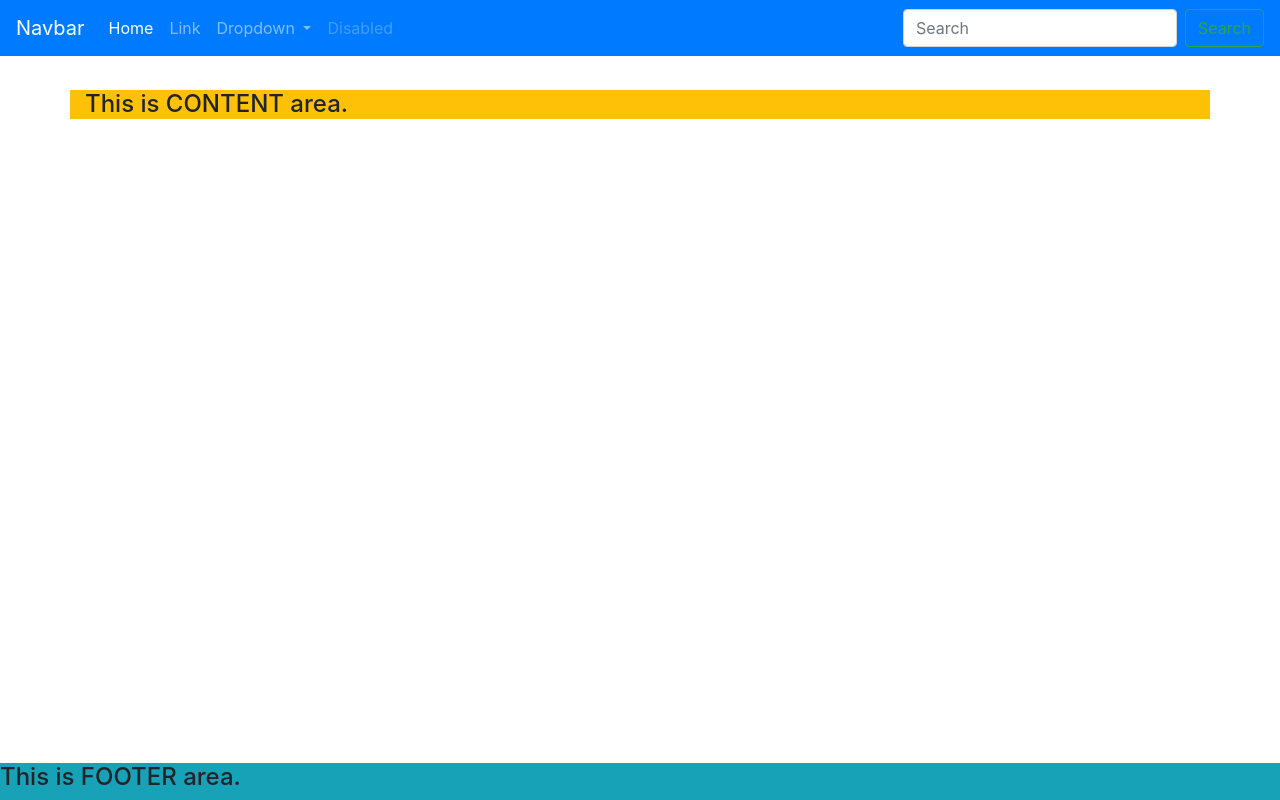
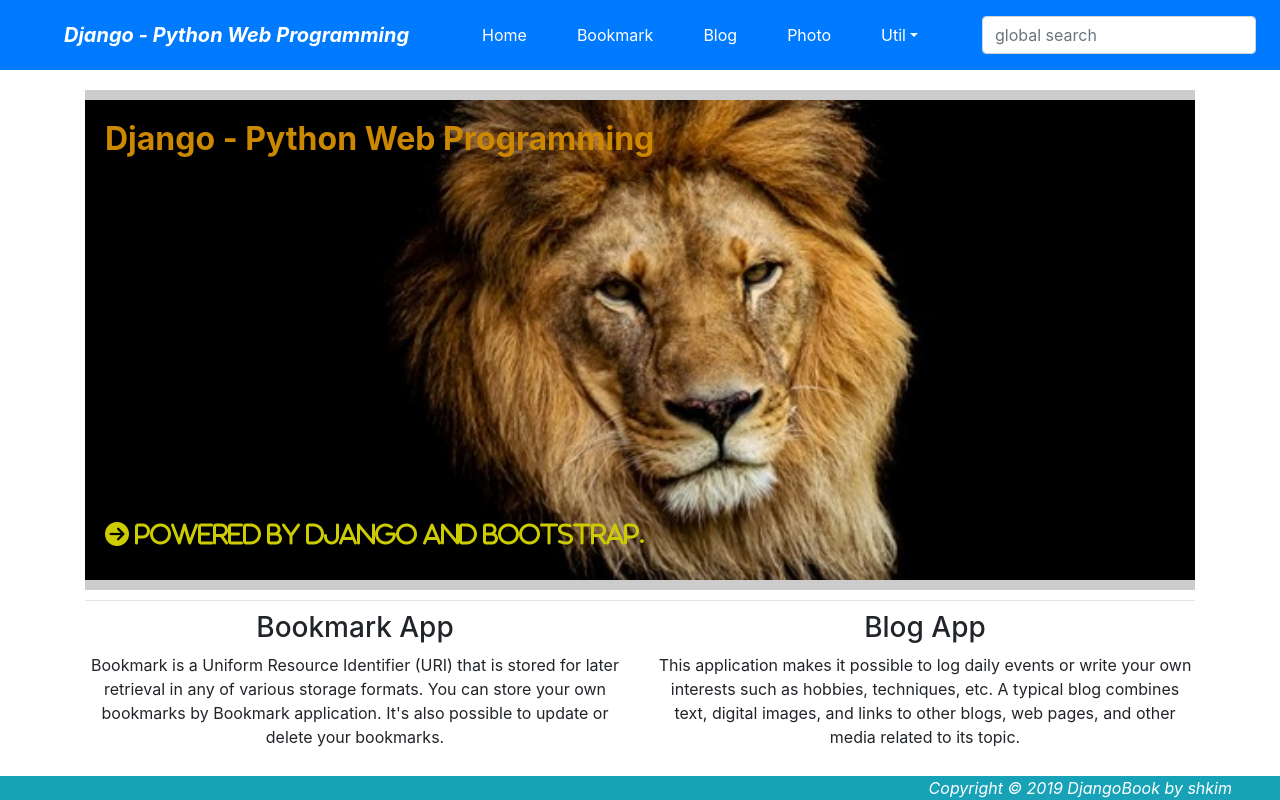
Before and after one commit to ekzm8523/Django, a Django app: page / in a window 1280 px wide. Run offline with Django 3.2, Linux system fonts and the light colour scheme; some libraries are stand-ins or nearby versions.

Commit message:
added main page

```diff
--- a/bookmark/models.py
+++ b/bookmark/models.py
@@ -6,4 +6,4 @@ class Bookmark(models.Model):
     url = models.URLField('URL', unique=True)
 
     def __str__(self):
-        return f"{self.title} and {self.url}"
+        return self.title
--- a/bookmark/templates/bookmark/bookmark_list.html
+++ b/bookmark/templates/bookmark/bookmark_list.html
@@ -10,7 +10,7 @@
 
     <ul>
         {% for bookmark in object_list %}
-            <li><a href="{% url 'detail' bookmark.id %}">{{ bookmark }}</a></li>
+            <li><a href="{% url 'bookmark:detail' bookmark.id %}">{{ bookmark }}</a></li>
         {% endfor %}
     </ul>
 </div>
--- a/bookmark/urls.py
+++ b/bookmark/urls.py
@@ -1,8 +1,8 @@
 from django.urls import path
 from bookmark.views import BookmarkLV, BookmarkDV
 
-# app_name = 'bookmark'
+app_name = 'bookmark'
 urlpatterns = [
     path('', BookmarkLV.as_view(), name='index'),
-    path('<int:pk>', BookmarkDV.as_view(), name='detail'),
+    path('<int:pk>/', BookmarkDV.as_view(), name='detail'),
 ]
--- a/mysite/settings.py
+++ b/mysite/settings.py
@@ -58,7 +58,7 @@ ROOT_URLCONF = 'mysite.urls'
 TEMPLATES = [
     {
         'BACKEND': 'django.template.backends.django.DjangoTemplates',
-        'DIRS': [os.path.join(BASE_DIR, 'templates')],     # 보통 이것만 변경 하는데 DIRS는 프로젝트 템플릿 파일이 위치할 디렉터리를 지정한다.
+        'DIRS': [os.path.join(BASE_DIR, 'templates'), os.path.join(BASE_DIR, 'bookmark/templates'), os.path.join(BASE_DIR, 'blog/templates')],     # 보통 이것만 변경 하는데 DIRS는 프로젝트 템플릿 파일이 위치할 디렉터리를 지정한다.
         'APP_DIRS': True,
         'OPTIONS': {
             'context_processors': [
@@ -124,7 +124,9 @@ USE_TZ = False
 # https://docs.djangoproject.com/en/3.2/howto/static-files/
 
 STATIC_URL = '/static/'
-
+STATICFILES_DIRS = [
+    os.path.join(BASE_DIR, "static")
+]
 # Default primary key field type
 # https://docs.djangoproject.com/en/3.2/ref/settings/#default-auto-field
 
--- a/mysite/urls.py
+++ b/mysite/urls.py
@@ -22,6 +22,7 @@ urlpatterns = [
     path('', HomeView.as_view(), name='home'),
     path('admin/', admin.site.urls),
     path('bookmark/', include('bookmark.urls')),
+    # path('bookmark/<int:pk>/', include('bookmark.urls')),
     path('blog/', include('blog.urls')),
 
     # class-based views
--- /dev/null
+++ b/templates/base.html
@@ -0,0 +1,57 @@
+<!DOCTYPE html>
+<html lang="ko">
+<head>
+    <meta charset="UTF-8">
+    <meta http-equiv="X-UA-Compatible" content="IE=edge">
+    <meta name="viewport" content="width=device-width, initial-scale=1">
+    <title>{% block title %}Django Web Programming{% endblock %}</title>
+    <link rel="stylesheet" href="https://stackpath.bootstrapcdn.com/bootstrap/4.3.1/css/bootstrap.min.css">
+    {% block extra-style %}{% endblock %}
+</head>
+
+<body style="padding-top:90px;">
+
+<nav class="navbar navbar-expand-lg navbar-dark bg-primary fixed-top">
+    <span class="navbar-brand mx-5 mb-0 font-weight-bold font-italic">Django - Python Web Programming</span>
+    <button class="navbar-toggler" type="button" data-toggle="collapse" data-target="#navbarSupportedContent">
+        <span class="navbar-toggler-icon"></span>
+    </button>
+
+  <div class="collapse navbar-collapse" id="navbarSupportedContent">
+      <ul class="navbar-nav mr-auto">
+          <li class="nav-item mx-1 btn btn-primary">
+              <a class="nav-link text-white" href="{% url 'home' %}">Home</a></li>
+          <li class="nav-item mx-1 btn btn-primary">
+              <a class="nav-link text-white" href="{% url 'bookmark:index' %}">Bookmark</a></li>
+          <li class="nav-item mx-1 btn btn-primary">
+              <a class="nav-link text-white" href="{% url 'blog:index' %}">Blog</a></li>
+          <li class="nav-item mx-1 btn btn-primary">
+              <a class="nav-link text-white" href="">Photo</a></li>
+
+          <li class="nav-item dropdown mx-1 btn btn-primary">
+              <a class="nav-link dropdown-toggle text-white" href="#" data-toggle="dropdown">Util</a>
+              <div class="dropdown-menu">
+                  <a class="dropdown-item" href="{% url 'admin:index' %}">Admin</a>
+                  <div class="dropdown-divider"></div>
+                  <a class="dropdown-item" href="{% url 'blog:post_archive' %}">Archive</a>
+                  <a class="dropdown-item" href="">Search</a>
+              </div>
+          </li>
+      </ul>
+
+    <form class="form-inline my-2" action="" method="post">{% csrf_token %}
+      <input class="form-control mr-sm-2" type="search" placeholder="global search" name="search_word">
+    </form>
+  </div>
+</nav>
+
+<div class="container">
+    {% block content %}{% endblock %}
+</div>
+
+{% block footer %}{% endblock %}
+
+<script src="https://cdn.jsdelivr.net/npm/bootstrap@5.1.0/dist/js/bootstrap.bundle.min.js"></script>
+<script src="https://kit.fontawesome.com/08d1bcc2f9.js" crossorigin="anonymous"></script>
+</body>
+</html>
--- a/templates/home.html
+++ b/templates/home.html
@@ -1,60 +1,63 @@
-<!DOCTYPE html>
-<html lang="ko">
-<head>
-    <meta charset="UTF-8">
-    <meta http-equiv="X-UA-Compatible" content="IE=edge">
-    <meta name="viewport" content="width=device-width, initial-scale=1">
-    <title>Django Web Programming</title>
-    <link rel="stylesheet" href="https://stackpath.bootstrapcdn.com/bootstrap/4.3.1/css/bootstrap.min.css">
-</head>
+{% extends 'base.html' %}
 
-<body style="padding-top:90px;">
+{% load static %}
 
-<nav class="navbar navbar-expand-lg navbar-dark bg-primary fixed-top">
-  <a class="navbar-brand" href="#">Navbar</a>
-  <button class="navbar-toggler" type="button" data-toggle="collapse" data-target="#navbarSupportedContent">
-    <span class="navbar-toggler-icon"></span>
-  </button>
+{% block title %}home.html{% endblock %}
 
-  <div class="collapse navbar-collapse" id="navbarSupportedContent">
-    <ul class="navbar-nav mr-auto">
-      <li class="nav-item active">
-        <a class="nav-link" href="#">Home <span class="sr-only">(current)</span></a>
-      </li>
-      <li class="nav-item">
-        <a class="nav-link" href="#">Link</a>
-      </li>
-      <li class="nav-item dropdown">
-        <a class="nav-link dropdown-toggle" href="#" id="navbarDropdown" role="button" data-toggle="dropdown" aria-haspopup="true" aria-expanded="false">
-          Dropdown
-        </a>
-        <div class="dropdown-menu" aria-labelledby="navbarDropdown">
-          <a class="dropdown-item" href="#">Action</a>
-          <a class="dropdown-item" href="#">Another action</a>
-          <div class="dropdown-divider"></div>
-          <a class="dropdown-item" href="#">Something else here</a>
+{% block extra-style %}
+    <style type="text/css">
+    .home-image{
+        background-image: url("{% static 'img/lion.jpeg' %}");
+        background-repeat: no-repeat;
+        background-position: center;
+        background-size: 100%;
+        height: 500px;
+        border-top: 10px solid #ccc;
+        border-bottom: 10px solid #ccc;
+        padding: 20px 0 0 20px;
+    }
+    .title {
+        color: #c80;
+        font-weight: bold;
+    }
+    .powered {
+        position: relative;
+        top: 77%;
+        color: #cc0;
+        font-style: italic;
+    }
+    </style>
+{% endblock %}
+
+{% block content %}
+    <div class="home-image">
+        <h2 class="title">Django - Python Web Programming</h2>
+        <h4 class="powered"><i class="fas fa-arrow-circle-right"> powered by django and bootstrap.</i></h4>
+    </div>
+
+    <hr style="margin: 10px 0;">
+
+    <div class="row text-center">
+        <div class="col-sm-6">
+            <h3>Bookmark App</h3>
+            <p>Bookmark is a Uniform Resource Identifier (URI) that is stored for later retrieval in any of various storage formats.
+                You can store your own bookmarks by Bookmark application.
+                It's also possible to update or delete your bookmarks.</p>
+
         </div>
-      </li>
-      <li class="nav-item">
-        <a class="nav-link disabled" href="#" tabindex="-1" aria-disabled="true">Disabled</a>
-      </li>
-    </ul>
-    <form class="form-inline my-2 my-lg-0">
-      <input class="form-control mr-sm-2" type="search" placeholder="Search" aria-label="Search">
-      <button class="btn btn-outline-success my-2 my-sm-0" type="submit">Search</button>
-    </form>
-  </div>
-</nav>
+        <div class="col-sm-6">
+            <h3>Blog App</h3>
+            <p>This application makes it possible to log daily events or write your own interests
+                such as hobbies, techniques, etc.
+                A typical blog combines text, digital images, and links to other blogs, web pages,
+                and other media related to its topic.
+            </p>
+        </div>
+    </div>
+{% endblock content%}
 
-<div class="container bg-warning">
-    <h4>This is CONTENT area.</h4>
-</div>
-
+{% block footer %}
 <footer class="fixed-bottom bg-info">
-    <h4>This is FOOTER area.</h4>
+    <div class="text-white font-italic text-right mr-5">Copyright &copy; 2019 DjangoBook by shkim</div>
 </footer>
-
-<script src="https://cdn.jsdelivr.net/npm/bootstrap@5.1.0/dist/js/bootstrap.bundle.min.js"></script>
-
-</body>
-</html>
+{% endblock %}
```
Also changed, not shown: static/img/lion.jpeg (added), static/img/mascot.jpeg (added).
